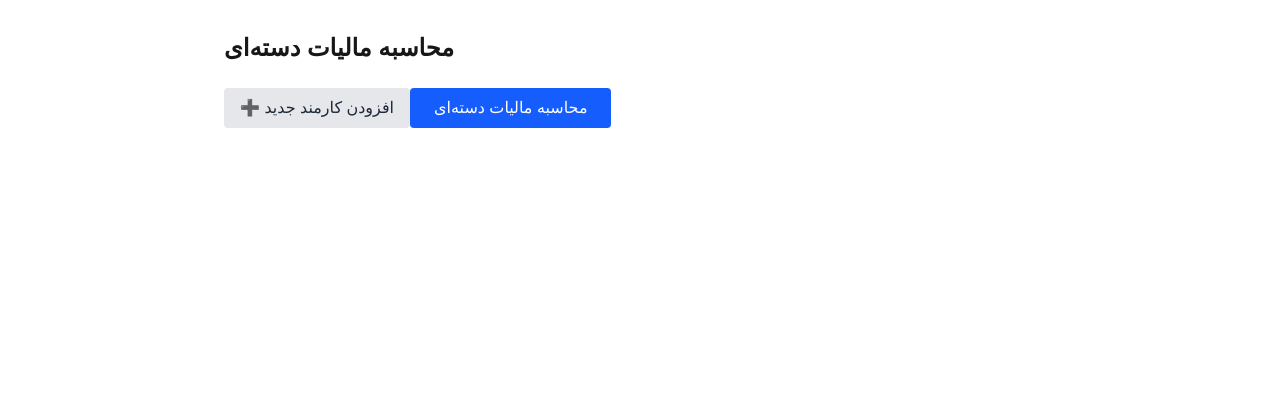
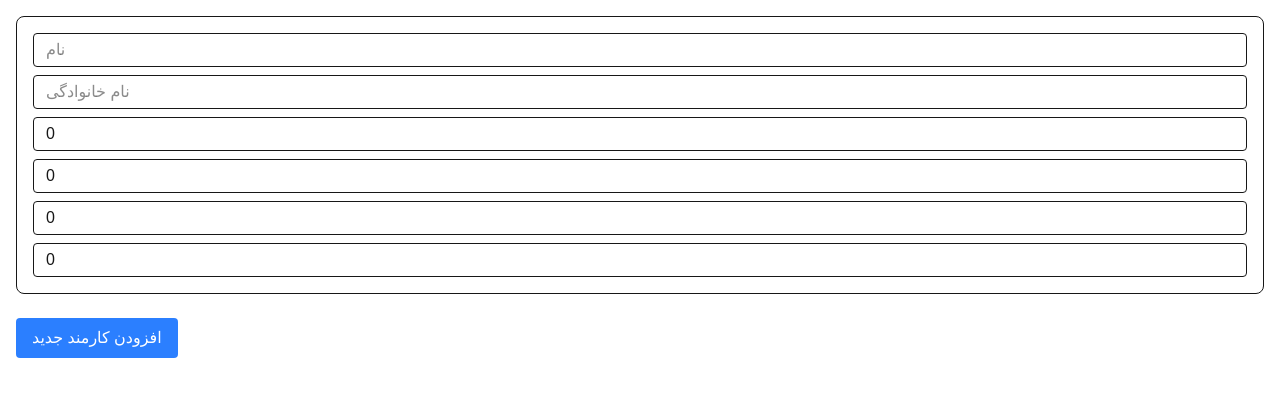
Before and after one commit to bazargan930-cmd/monji-frontend, a Next.js app: page /simulators/salary-tax/batch in a window 1280 px wide. Shown: the top 396 px of the page. Built offline with nearby package versions, Linux system fonts and the light colour scheme.

Commit message:
✅ Backup: salary tax form, calculation, result display complete

```diff
--- a/src/app/simulators/salary-tax/batch/page.tsx
+++ b/src/app/simulators/salary-tax/batch/page.tsx
@@ -1,159 +1,117 @@
-"use client";
-type Row = {
+'use client';
+
+import { useState } from 'react';
+import SalaryTaxResult from '@/components/salary-tax/SalaryTaxResult';
+import type { SalaryResult } from '@/components/salary-tax/SalaryTaxResult';
+
+// تعریف نوع دقیق برای هر کارمند
+export type SalaryRow = {
+  firstName: string;
+  lastName: string;
   baseSalary: number;
   bonuses: number;
   overtime: number;
   insurance: number;
 };
 
-import { useState } from "react";
+export default function SalaryTaxBatchPage() {
+  const [rows, setRows] = useState<SalaryRow[]>([
+    { firstName: '', lastName: '', baseSalary: 0, bonuses: 0, overtime: 0, insurance: 0 },
+  ]);
 
-export default function SalaryTaxBatchPage() {
-  const [rows, setRows] = useState<Row[]>([]);
+  const [results, setResults] = useState<SalaryResult[]>([]);
 
-  const [results, setResults] = useState<any[]>([]);
-  const [loading, setLoading] = useState(false);
+  const handleChange = (
+  index: number,
+  field: keyof SalaryRow,
+  value: string
+) => {
+  const updated = [...rows];
 
-  const handleChange = (index: number, field: keyof Row, value: number) => {
-  const updated = [...rows];
   updated[index] = {
     ...updated[index],
-    [field]: value,
-  };
+    [field]: numericFields.includes(field)
+      ? Number(value)
+      : value,
+  } as SalaryRow;
+
   setRows(updated);
 };
 
-const handleRemove = (index: number) => {
-  const updated = [...rows];
-  updated.splice(index, 1);
-  setRows(updated);
+    const numericFields: (keyof SalaryRow)[] = [
+    'baseSalary',
+    'bonuses',
+    'overtime',
+    'insurance',
+  ];
 
-  const updatedResults = [...results];
-  updatedResults.splice(index, 1);
-  setResults(updatedResults);
-};
-
-
-  const handleSubmit = async () => {
-    setLoading(true);
-    setResults([]);
-
-    const token = localStorage.getItem("access_token");
-
-    const payload = {
-      rows: rows.map((row) => ({
-
-          baseSalary: row.baseSalary,
-          bonuses: row.bonuses,
-          overtime: row.overtime,
-          insuranceDeduction: row.insurance,
-          month: 2,
-          year: 1404,
-      })),
-    };
-    console.log("📦 payload:", JSON.stringify(payload, null, 2));
-
-    try {
-      const res = await fetch("http://localhost:3001/simulators/salary-tax/batch", {
-        method: "POST",
-        headers: {
-          "Content-Type": "application/json",
-          Authorization: `Bearer ${token}`,
-        },
-        body: JSON.stringify(payload),
-      });
-
-      const data = await res.json();
-      setResults(data);
-    } catch (e) {
-      alert("خطا در دریافت پاسخ از سرور");
-    } finally {
-      setLoading(false);
-    }
+  const handleAdd = () => {
+    setRows([
+      ...rows,
+      { firstName: '', lastName: '', baseSalary: 0, bonuses: 0, overtime: 0, insurance: 0 },
+    ]);
   };
 
   return (
-    <main className="p-8 space-y-6 max-w-4xl mx-auto">
-      <h1 className="text-2xl font-bold">محاسبه مالیات دسته‌ای</h1>
+    <div className="space-y-6 p-4">
+      {rows.map((row, index) => (
+        <div key={index} className="border rounded-lg p-4">
+          {results[index] && <SalaryTaxResult result={results[index]} />}
 
-      {rows.map((row, idx) => (
-        <div key={idx} className="border p-4 rounded bg-white shadow space-y-2">
-          <div className="flex justify-between items-center mb-2">
-          <h2 className="font-semibold">کارمند {idx + 1}</h2>
-          <button
-            onClick={() => handleRemove(idx)}
-            className="text-red-600 hover:text-red-800 text-sm"
-          >
-            ❌ حذف
-          </button>
-        </div>
+          <input
+            type="text"
+            placeholder="نام"
+            value={row.firstName}
+            onChange={(e) => handleChange(index, 'firstName', e.target.value)}
+            className="w-full border px-3 py-1 rounded"
+          />
 
+          <input
+            type="text"
+            placeholder="نام خانوادگی"
+            value={row.lastName}
+            onChange={(e) => handleChange(index, 'lastName', e.target.value)}
+            className="w-full border px-3 py-1 rounded mt-2"
+          />
+
+          {/* سایر فیلدهای عددی */}
           <input
             type="number"
             placeholder="حقوق پایه"
             value={row.baseSalary}
-            onChange={(e) => handleChange(idx, "baseSalary", +e.target.value)}
-            className="w-full border px-3 py-1 rounded"
+            onChange={(e) => handleChange(index, 'baseSalary', e.target.value)}
+            className="w-full border px-3 py-1 rounded mt-2"
           />
           <input
             type="number"
             placeholder="پاداش"
             value={row.bonuses}
-            onChange={(e) => handleChange(idx, "bonuses", +e.target.value)}
-            className="w-full border px-3 py-1 rounded"
+            onChange={(e) => handleChange(index, 'bonuses', e.target.value)}
+            className="w-full border px-3 py-1 rounded mt-2"
           />
           <input
             type="number"
-            placeholder="اضافه‌کار"
+            placeholder="اضافه کار"
             value={row.overtime}
-            onChange={(e) => handleChange(idx, "overtime", +e.target.value)}
-            className="w-full border px-3 py-1 rounded"
+            onChange={(e) => handleChange(index, 'overtime', e.target.value)}
+            className="w-full border px-3 py-1 rounded mt-2"
           />
           <input
             type="number"
-            placeholder="بیمه پرداختی"
+            placeholder="بیمه"
             value={row.insurance}
-            onChange={(e) => handleChange(idx, "insurance", +e.target.value)}
-            className="w-full border px-3 py-1 rounded"
+            onChange={(e) => handleChange(index, 'insurance', e.target.value)}
+            className="w-full border px-3 py-1 rounded mt-2"
           />
-          {results[idx] && (
-            <div className="mt-4 p-3 border rounded bg-green-50 text-sm">
-              <p>💰 مالیات محاسبه‌شده: <strong>{results[idx].taxAmount?.toLocaleString() ?? "—"} تومان</strong></p>
-              <p>📉 نرخ مؤثر مالیاتی: <strong>{results[idx].effectiveTaxRate?.toFixed(2) ?? "—"}٪</strong></p>
-            </div>
-          )}
-
         </div>
       ))}
-    <div className="space-x-4 mt-6"></div>
-      <button
-        className="bg-gray-200 text-gray-800 px-4 py-2 rounded hover:bg-gray-300 transition"
-        onClick={() =>
-          setRows([...rows, { baseSalary: 0, bonuses: 0, overtime: 0, insurance: 0 }])
-        }
-      >
-        ➕ افزودن کارمند جدید
-      </button>
 
       <button
-        className="bg-blue-600 text-white px-6 py-2 rounded hover:bg-blue-700"
-        onClick={handleSubmit}
+        onClick={handleAdd}
+        className="bg-blue-500 text-white px-4 py-2 rounded"
       >
-        {loading ? "در حال محاسبه..." : "محاسبه مالیات دسته‌ای"}
+        افزودن کارمند جدید
       </button>
-
-      {results.length > 0 && (
-        <div className="space-y-4 mt-6">
-          <h2 className="text-xl font-bold">نتایج:</h2>
-          {results.map((res, i) => (
-            <div key={i} className="border p-4 rounded bg-green-50">
-              <p>کارمند {i + 1}</p>
-              <p>مالیات: {res.taxAmount?.toLocaleString() ?? "—"} تومان</p>
-              <p>نرخ مؤثر: {res.effectiveTaxRate?.toFixed(2) ?? "—"}٪</p>
-            </div>
-          ))}
-        </div>
-      )}
-    </main>
+    </div>
   );
 }
--- a/src/components/salary-tax/SalaryTaxResult.tsx
+++ b/src/components/salary-tax/SalaryTaxResult.tsx
@@ -1,4 +1,24 @@
 // src/components/salary-tax/SalaryTaxResult.tsx
+
+
+export type SalaryResult = {
+  index: number;
+  status: 'success' | 'error';
+  result?: {
+    totalIncome: number;
+    totalTaxableIncome: number;
+    insurance: number;
+    taxAmount: number;
+    taxRate: number;
+    effectiveTaxRate: number;
+    exemptionsApplied: number;
+  };
+  message?: string;
+};
+
+
+
+
 type SalaryTaxResultProps = {
   result: {
     taxableSalary?: number;
@@ -8,16 +28,19 @@ type SalaryTaxResultProps = {
   };
 };
 
-export default function SalaryTaxResult({ result }: SalaryTaxResultProps) {
+export default function SalaryTaxResult({ result }: { result: SalaryResult }) {
+  if (result.status === 'error') {
+    return <div className="text-red-600">خطا: {result.message}</div>;
+  }
+
   return (
-    <div className="border rounded-xl p-6 shadow-md bg-white w-full max-w-xl space-y-4">
-      <h2 className="text-xl font-bold text-gray-800">نتیجه محاسبه مالیات</h2>
-      <div className="text-sm text-gray-700">
-        <p>حقوق مشمول مالیات: <span className="font-semibold">{result.taxableSalary?.toLocaleString() ?? "—"} تومان</span></p>
-        <p>میزان معافیت: <span className="font-semibold">{result.exemptionAmount?.toLocaleString() ?? "—"} تومان</span></p>
-        <p>میزان مالیات محاسبه‌شده: <span className="font-semibold text-red-600">{result.taxAmount?.toLocaleString() ?? "—"} تومان</span></p>
-        <p>نرخ مؤثر مالیاتی: <span className="font-semibold">{result.effectiveTaxRate?.toFixed(2) ?? "—"}٪</span></p>
-      </div>
+    <div className="border rounded p-2 bg-gray-50 mt-2 text-sm">
+      <div>درآمد کل: {result.result?.totalIncome.toLocaleString()}</div>
+      <div>درآمد مشمول مالیات: {result.result?.totalTaxableIncome.toLocaleString()}</div>
+      <div>بیمه: {result.result?.insurance.toLocaleString()}</div>
+      <div>میزان مالیات: {result.result?.taxAmount.toLocaleString()}</div>
+      <div>نرخ مالیات: {result.result?.taxRate * 100}٪</div>
+      <div>تعداد معافیت: {result.result?.exemptionsApplied}</div>
     </div>
   );
 }
```
